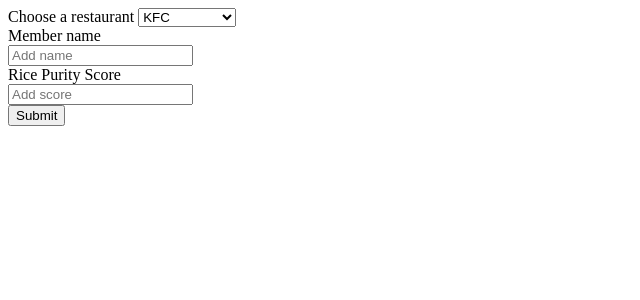
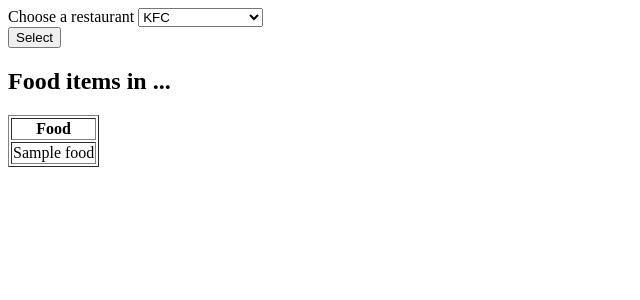
Before and after one commit to seahlynn/foodsanta, a Flask app: template templates/restaurants.html in a window 1280 px wide. Shown: the top 300 px of the page, without its empty margins (0-640 px from the left). Run offline with Flask 2, Linux system fonts and the light colour scheme; the template is opened without the code that fills it: most values are stand-ins (such as "Sample title", 1, 10 or a date in 2020).

Commit message:
added functionality to display restaurant's food items

```diff
--- a/app.py
+++ b/app.py
@@ -19,7 +19,7 @@ db = SQLAlchemy(app)
 @app.route('/')
 def index():
     if settings.test:
-        return render_template('test.html')
+        return render_template('restaurants.html')
     return render_template('index.html')
 
 @app.route('/test_submit', methods=['POST'])
@@ -37,6 +37,19 @@ def test_submit():
     db.session.commit()
     return render_template('testsuccess.html')
 
+@app.route('/restresults', methods=['GET'])
+def restresults():
+    global db
+
+    restname = request.args['restname']
+    firstquery = f"(select restid from Restaurants where restName = '{restname}')"
+
+    query = f"SELECT * FROM Food WHERE restid = {firstquery}"
+    result = db.session.execute(query)
+
+    posts = [dict(food= row[1]) for row in result.fetchall()]
+
+    return render_template('restaurants.html', posts=posts)
 
 #Check if server can be run, must be placed at the back of this file
 if __name__ == '__main__':
--- a/settings.py
+++ b/settings.py
@@ -4,7 +4,7 @@ debug = True
 test = True
 #Your credentials
 username = 'postgres'
-password = 'Password1'
+password = 'newPWagain???'
 host_name = 'localhost'
 port_number = 5432 #default
 database_name = 'foodsanta'
--- a/templates/restaurants.html
+++ b/templates/restaurants.html
@@ -5,36 +5,53 @@
     </head>
     <body>
         <div class="container">
-            <form action="/test_submit" method="POST">
+          <form name="chosen" action="restresults" method='GET'>
             <label for="restaurant"> Choose a restaurant </label>
+            <select name="restname">
+              <option value="KFC">KFC</option>
+              <option value="4Fingers">4Fingers</option>
+              <option value="Yoogane">Yoogane</option>
+              <option value="SushiTei">SushiTei</option>
+              <option value="RiRi Mala">RiRi Mala</option>
+              <option value="Ah Bear Mookata">Ah Bear Mookata</option>
+              <option value="Marche">Marche</option>
+              <option value="HaiDiLao">HaiDiLao</option>
+            </select>
+            <br>
+            <button type="submit"> Select </button>
+          </form>
+        </div>
 
-                <select id="restaurants">
-                    <option value="KFC">KFC</option>
-                    <option value="Four Fingers">Four Fingers</option>
-                    <option value="Marche">Marche</option>
-                    <option value="Haidilao">Haidilao</option>
-                </select>
+        <div class="results">
+          {% block content %}
+          <h2> Food items in ... </h2>
+              <table border='1'>
+                  <tr>
+                  <th>Food</th>
+                  </tr>
+                  {% for p in posts %}
+                  <tr>
+                  <td>{{ p.food }}</td>
+                  </tr>
+                  {% endfor %}
+                  {% endblock %}
+              </table>
+        </div>
+    </body>
+</html>
 
+<!---->
+
+<!--<form action="restresults" method="GET">
             <div class="row">
               <div class="col-25">
-                  <label for="fname">Member name</label>
+                <label for="lname">Restaurant</label>
               </div>
               <div class="col-75">
-                  <input type="text" id="fname" name="name" placeholder="Add name">
-                </div>
-              </div>
-              <div class="row">
-                <div class="col-25">
-                  <label for="lname">Rice Purity Score</label>
-                </div>
-                <div class="col-75">
-                  <input type="text" id="lname" name="score" placeholder="Add score">
+                <input type="text" id="lname" name="score" placeholder="Add restaurant">
               </div>
             </div>
             <div class="row">
               <input type="submit" value="Submit">
             </div>
-            </form>
-          </div>
-    </body>
-</html>
+          </form> -->
```
Also changed, not shown: templates/restresults.html (added, +25 -0 lines). Lines whose indentation alone changed are shown as unchanged.
